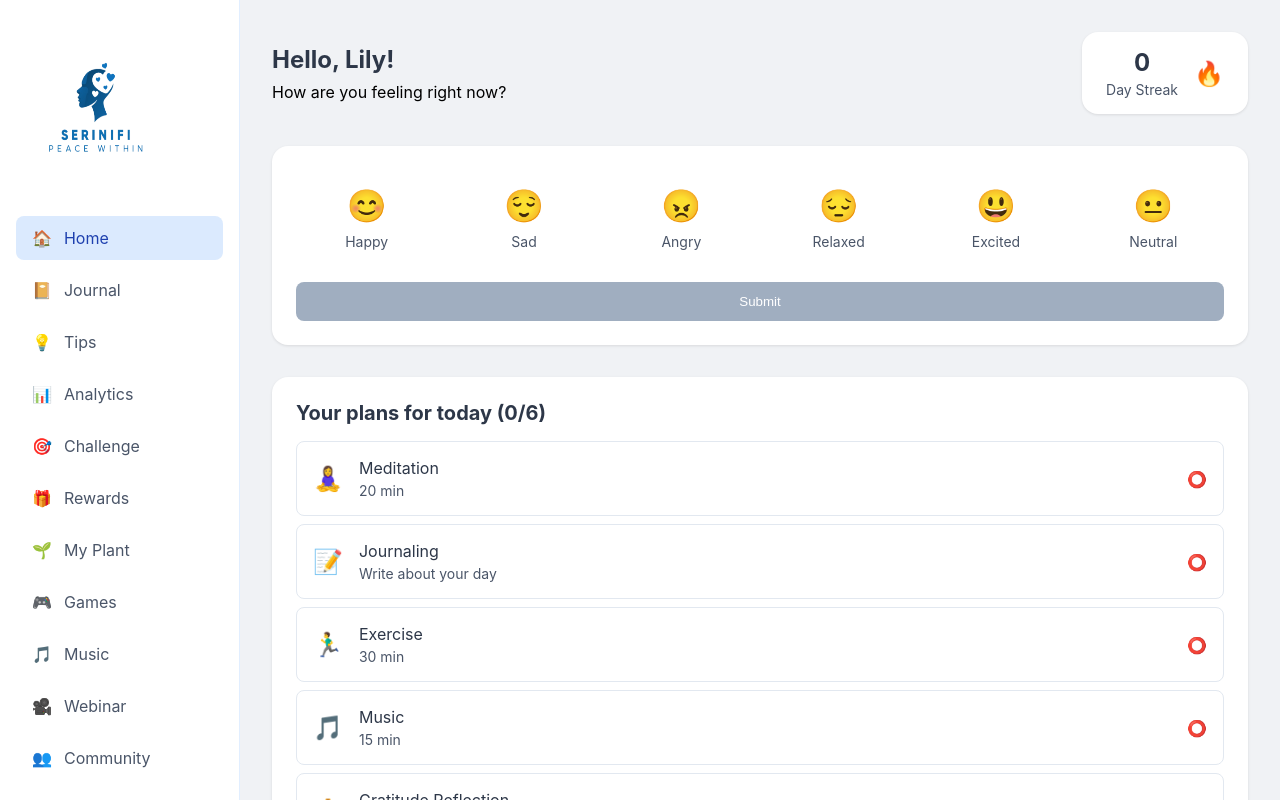
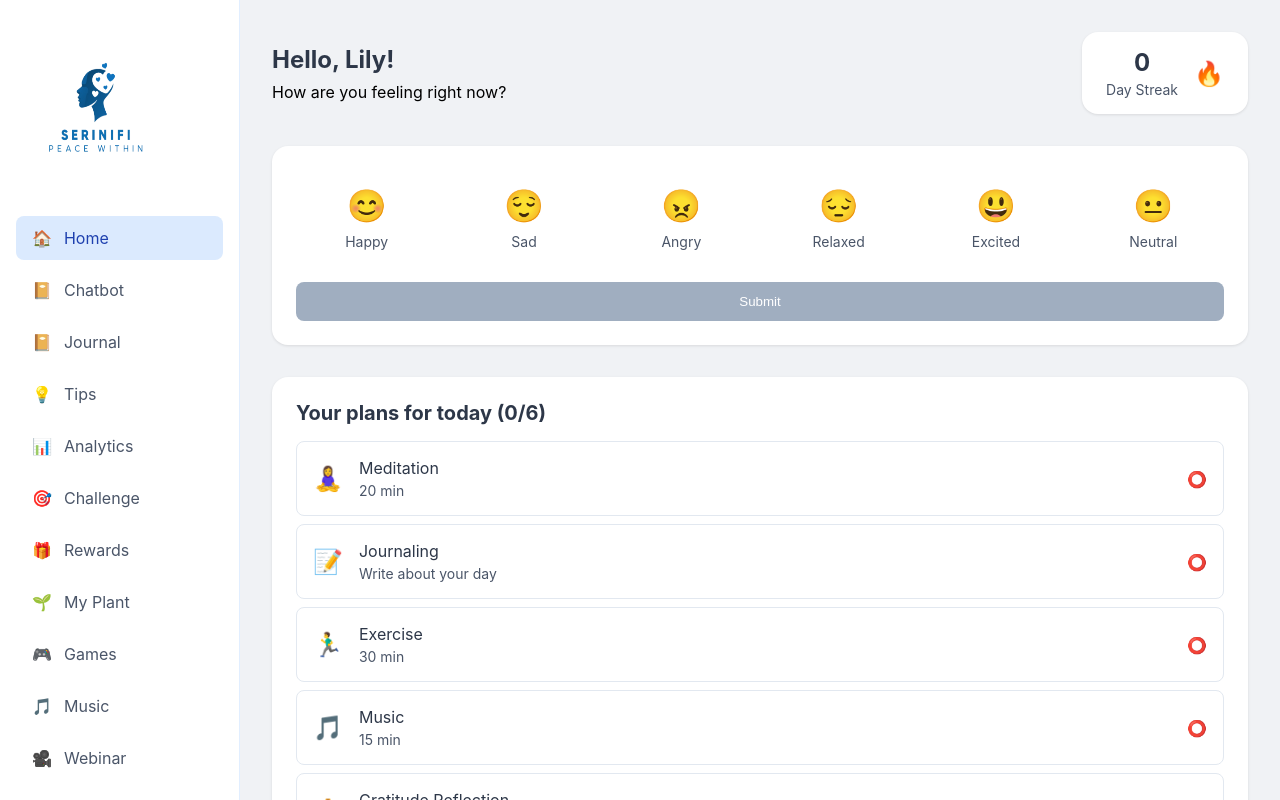
Before and after one commit to 9124tarun2004/serenifi, a React (Create React App) app: page /dashboard in a window 1280 px wide. Shown: the top 800 px of the page. Built offline with nearby package versions, Linux system fonts and the light colour scheme.

Commit message:
Update Layout.js

```diff
--- a/src/components/Layout.js
+++ b/src/components/Layout.js
@@ -60,6 +60,7 @@ const Layout = ({ children }) => {
 
   const navItems = [
     { icon: '🏠', text: 'Home', path: '/dashboard' },
+    { icon: '📔', text: 'Chatbot', path: '/chatbot' },
     { icon: '📔', text: 'Journal', path: '/journal' },
     { icon: '💡', text: 'Tips', path: '/tips' },
     { icon: '📊', text: 'Analytics', path: '/analytics' },
```
